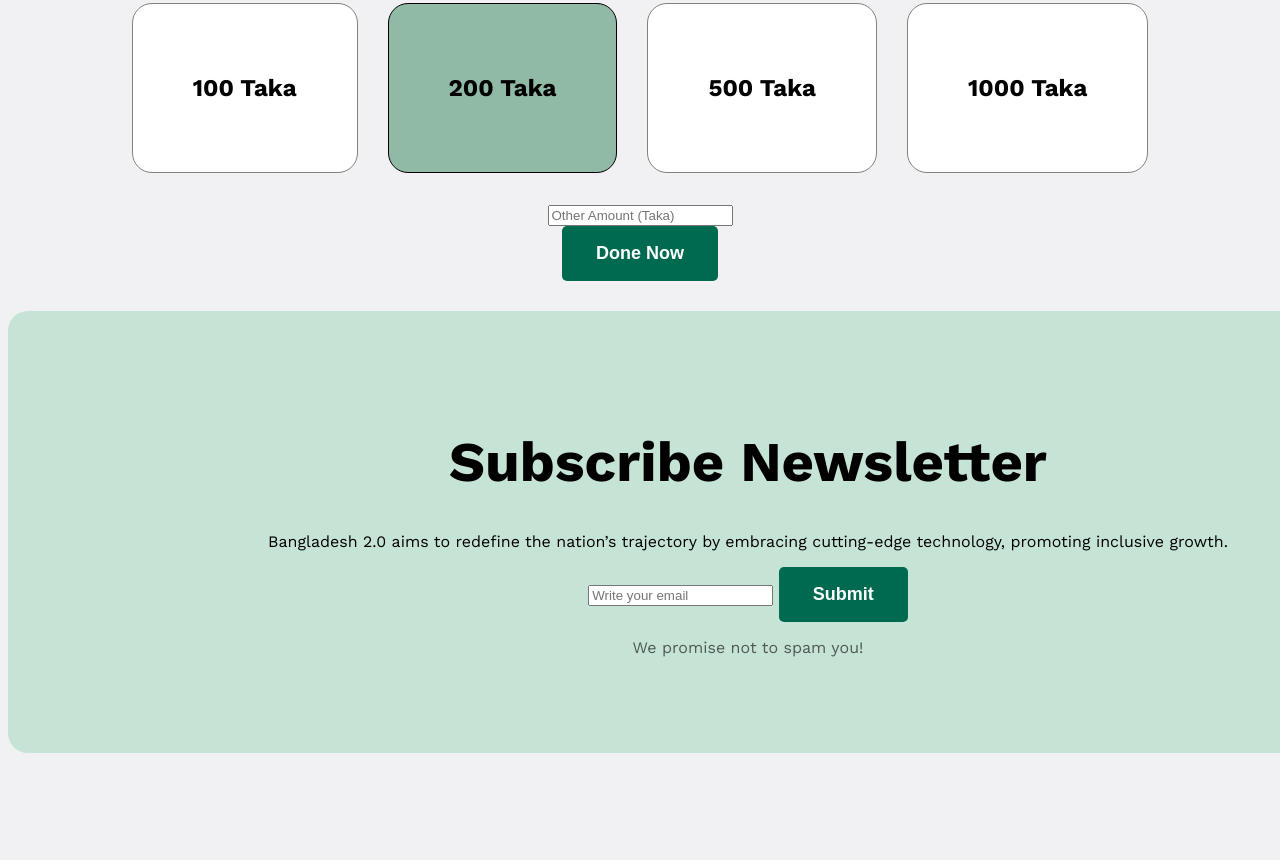
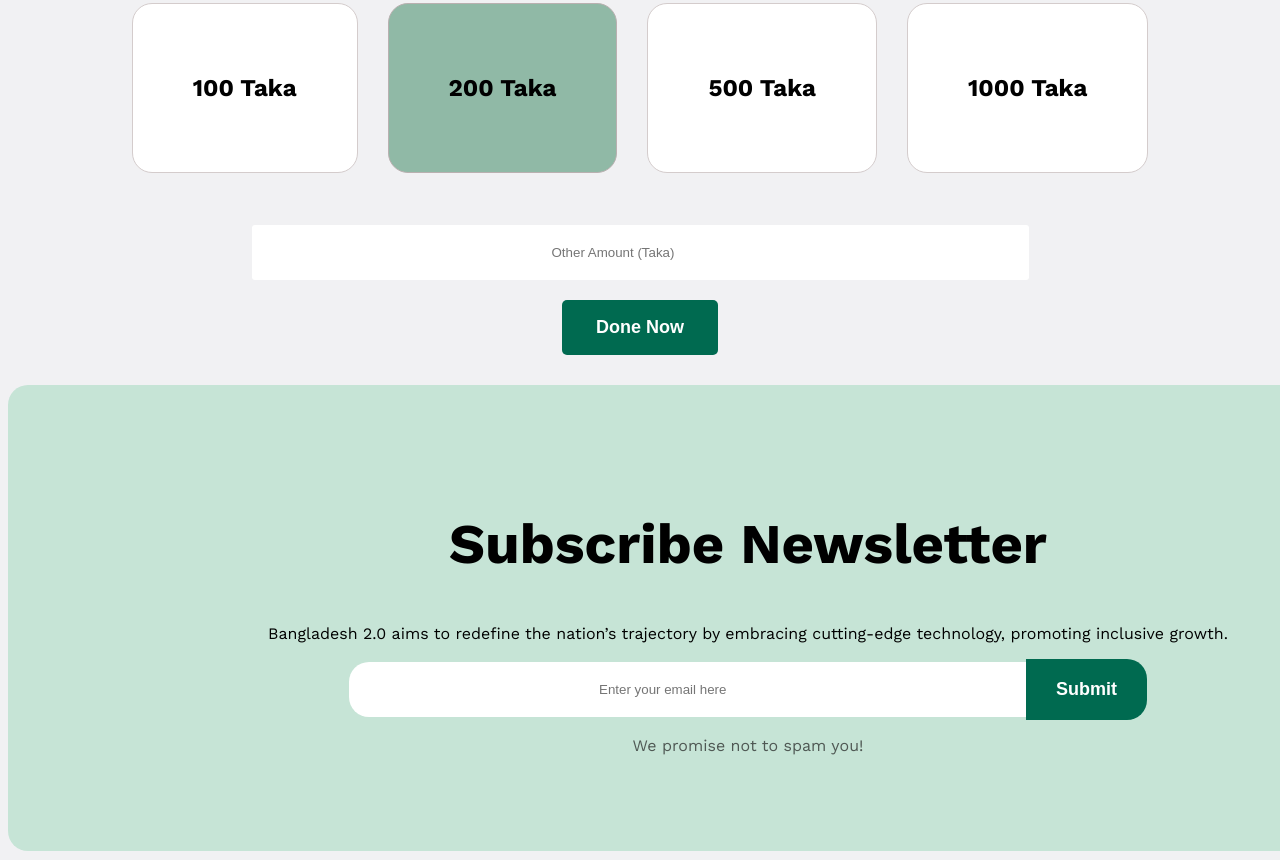
Before and after one commit to Afroza-Nipa13/assignment-work, a plain HTML site: page index.html in a window 1280 px wide. Shown: the part 3756-4616 px from the top of the page. Drawn offline with nearby package versions, Linux system fonts and the light colour scheme; a web font is replaced by a local one.

Commit message:
added new data

```diff
--- a/index.html
+++ b/index.html
@@ -163,24 +163,24 @@
     </main>
 
     <footer>
-        <div class="footer-container">
+        <section id="footer-container">
             <div class="footer-content">
 
                <h1 class="banner-title">Subscribe Newsletter</h1>
                <p >Bangladesh 2.0 aims to redefine the nation’s trajectory by embracing cutting-edge technology, promoting inclusive growth.</p>
             </div>
 
-            <form action="">
-                <input type="email" placeholder="Write your email">
-                <input class="btn-secondary" type="submit" name="Subscribe">
+            <form class="submit">
+                <input type="text" placeholder="Enter your email here">
+                <input class="button" type="submit" placeholder="Subscribe">
+            </form>
                 <p class="section-description">We promise not to spam you!</p>
-            </form>
-        </div>
+        </section>
         <nav class="donate">
 
         </nav>
 
-        <div class="footer">
+        <section class="footer">
                 <h4 class="nav-title">Bangladesh 2.0<h4>
                 <hr class="border">
                 <div>
@@ -188,7 +188,7 @@
                     <a href=""><img src="/assets/instagram.png" alt=""></a>
                      <a href=""><img src="/assets/x.png" alt=""></a>
 
-                </div>
+                </section>
         </div>
     </footer>
 </body>
--- a/styles/style.css
+++ b/styles/style.css
@@ -7,6 +7,10 @@
 body {
     background-color:#F1F1F3 ;
 }
+form{
+    display: flex;
+}
+
 /* shared style */
 .secondary-background{
     background-color: #C6E4D6;
@@ -313,19 +317,30 @@
 .h1{
  background-color: #ffffff;
  padding: 50px 60px;
- border: 1px solid rgb(133, 126, 126);
+ border: 1px solid rgb(212, 204, 204);
  border-radius: 20px;
  }
 
 .h1-exceptional{
     background-color: #90b9a6;
     padding: 50px 60px;
-    border: 1px solid black;
+    border: 1px solid rgb(185, 176, 176);
     border-radius: 20px;
  }
  .donate-ender{
     text-align: center;
  }
+
+
+ .donate-ender input{
+     padding: 20px 300px;
+     margin-top: 20px;
+     margin-bottom: 20px;
+     border: #C6E4D6;
+     border-radius: 3px;
+ }
+
+
  /* .amount{
     padding-top: 30px;
     padding-bottom: 30px;
@@ -337,19 +352,52 @@
 
 
 /* footer section */
-.footer-container{
+
+#footer-container{
 
 width: 1280px;
 text-align: center;
-/* display:inline; */
+
 background-color: #C6E4D6;
 border-radius: 20px;
-justify-content:space-between ;
+justify-content:flex ;
 margin: auto;
 padding: 80px 100px 80px 100px;
 
 
 }
+
+#footer-container .submit{
+    display: flex;
+    flex-direction: row;
+    justify-content: center;
+    align-items: center;
+    text-align: center;
+    gap: 0;
+
+
+}
+
+#footer-container .submit input{
+    padding: 20px 250px;
+    border: none;
+    border-radius: 20px 0px 0px 20px;
+
+}
+#footer-container .submit .button{
+    background-color: #006A50;
+    font-size: 18px;
+    font-weight: bold;
+    color: white;
+    padding-right: 30px;
+    padding-left: 30px;
+    border-radius: 0px 20px 20px 0px;
+    border: none;
+
+}
+
+
+
 
 .footer {
 
@@ -363,19 +411,21 @@
 
 
 }
-.footer-content input[type="email"]{
+
+}
+/* .footer-content input[type="email"]{
 width: 100%;
 height:64px ;
 border-radius:5px 0 ;
 background-color: white;
 color: rgb(119, 111, 111);
 padding: 20px 10px 20px 10px;
-}
+} */
 
-.footer-content input[type="submit"]{
+/* .footer-content input[type="submit"]{
     height: 64px;
     background-color: #006A50;
     border-radius:0 5px;
 
 
-}
+} */
```
